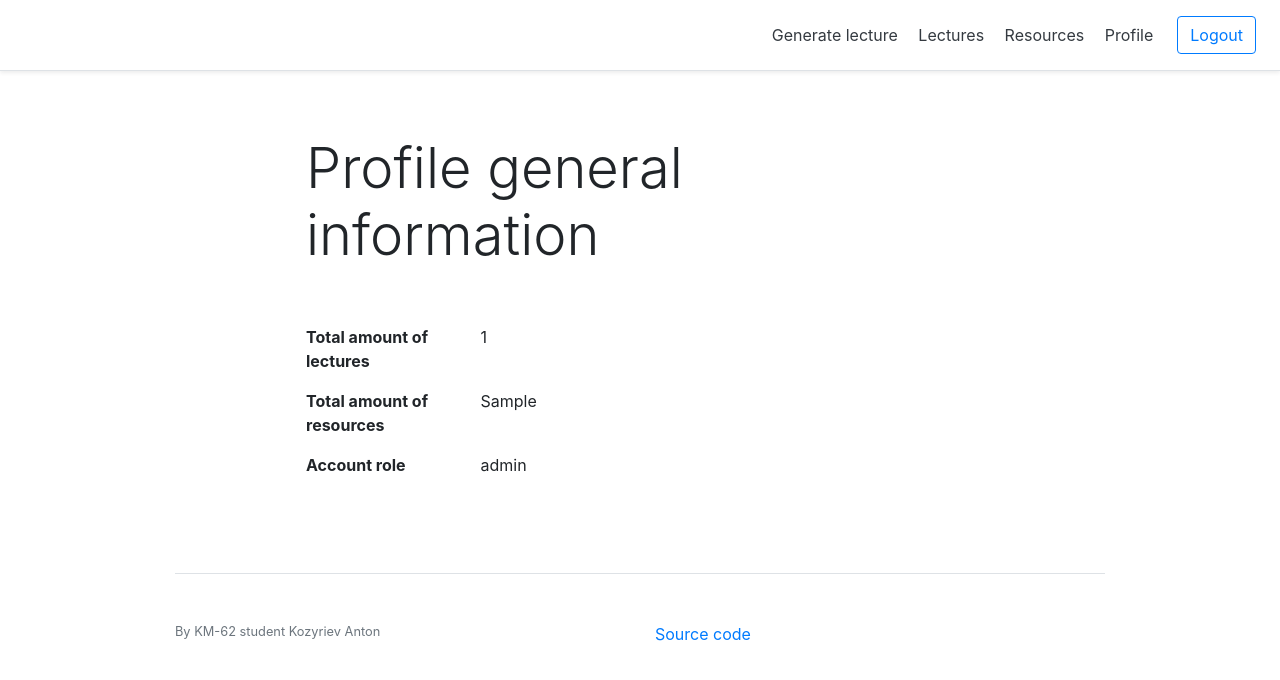
After one commit to kaydotdev/in-a-word-bot, a Flask app: template Laboratory4/src/LectureBot.Microservice.Main/api/templates/profile.html in a window 1280 px wide. The commit adds this page. Shown: the top 680 px of the page. Run offline with Flask 2, Linux system fonts and the light colour scheme; the template is opened without the code that fills it: most values are stand-ins (such as "Sample title", 1, 10 or a date in 2020); some libraries are stand-ins or nearby versions.

Commit message:
Add page with general information

```diff
--- a/Laboratory4/src/LectureBot.Microservice.Main/api/app.py
+++ b/Laboratory4/src/LectureBot.Microservice.Main/api/app.py
@@ -2,6 +2,8 @@ from flask import Flask, render_template, request, redirect, url_for, make_respo
 
 from dal.repository.LecturesRepository import LecturesRepository
 from dal.repository.UserRepository import UserRepository
+from dal.repository.RoleRepository import RoleRepository
+from dal.repository.ResourceRepository import ResourceRepository
 from dal.repository.UnitOfWork import UnitOfWork
 
 from dal.dbcontext import *
@@ -112,3 +114,25 @@ def update_lecture():
     repository.update_lecture(form.id.data, new_lecture)
     unit_of_work.commit()
     return redirect('/lecture')
+
+
+@app.route('/profile', methods=['GET'])
+def profile():
+    user_login = request.cookies['user']
+    lectures_repository = LecturesRepository(session, ModelBase, DBEngine)
+    lectures_count = lectures_repository.get_amount_of_lectures_of_user(user_login)
+    l_count = [str(lecture_count.Lectures) for lecture_count in lectures_count][0]
+
+    roles_repository = RoleRepository(session, ModelBase, DBEngine)
+    role_of_user = roles_repository.get_user_role(user_login)
+    r_user = [str(r.Name) for r in role_of_user][0]
+
+    resource_repository = ResourceRepository(session, ModelBase, DBEngine)
+    resources_of_user = resource_repository.get_amount_of_resources_of_user(user_login)
+    res_user = [str(r.URLS) for r in resources_of_user][0]
+
+    return render_template('profile.html',
+                           user=request.cookies['user'],
+                           lectures_count=l_count,
+                           user_role=r_user,
+                           user_resources=res_user)
--- a/Laboratory4/src/LectureBot.Microservice.Main/api/templates/page.html
+++ b/Laboratory4/src/LectureBot.Microservice.Main/api/templates/page.html
@@ -35,8 +35,9 @@
       <h5 class="my-0 mr-md-auto font-weight-normal">{{user.upper()}}</h5>
       <nav class="my-2 my-md-0 mr-md-3">
         <a class="p-2 text-dark" href="/user">Generate lecture</a>
-        <a class="p-2 text-dark" href="/lecture">Saved lectures</a>
-        <a class="p-2 text-dark" href="/lecture">Saved resources</a>
+        <a class="p-2 text-dark" href="/lecture">Lectures</a>
+        <a class="p-2 text-dark" href="/lecture">Resources</a>
+          <a class="p-2 text-dark" href="/profile">Profile</a>
       </nav>
       <a class="btn btn-outline-primary" href="/logout">Logout</a>
     </div>
--- /dev/null
+++ b/Laboratory4/src/LectureBot.Microservice.Main/api/templates/profile.html
@@ -0,0 +1,25 @@
+{% extends "page.html" %}
+
+{% block content %}
+
+<h1 class="display-4">Profile general information</h1>
+
+<br>
+<br>
+
+<dl class="row">
+  <dt class="col-sm-3">Total amount of lectures</dt>
+  <dd class="col-sm-9">{{lectures_count}}</dd>
+</dl>
+
+<dl class="row">
+  <dt class="col-sm-3">Total amount of resources</dt>
+  <dd class="col-sm-9">{{user_resources}}</dd>
+</dl>
+
+<dl class="row">
+  <dt class="col-sm-3">Account role</dt>
+  <dd class="col-sm-9">{{user_role}}</dd>
+</dl>
+
+{% endblock %}
```
Also changed, not shown: Laboratory4/src/LectureBot.Microservice.Main/dal/repository/ResourceRepository.py (added, +15 -0 lines), Laboratory4/src/LectureBot.Microservice.Main/dal/repository/RoleRepository.py (added, +15 -0 lines).
